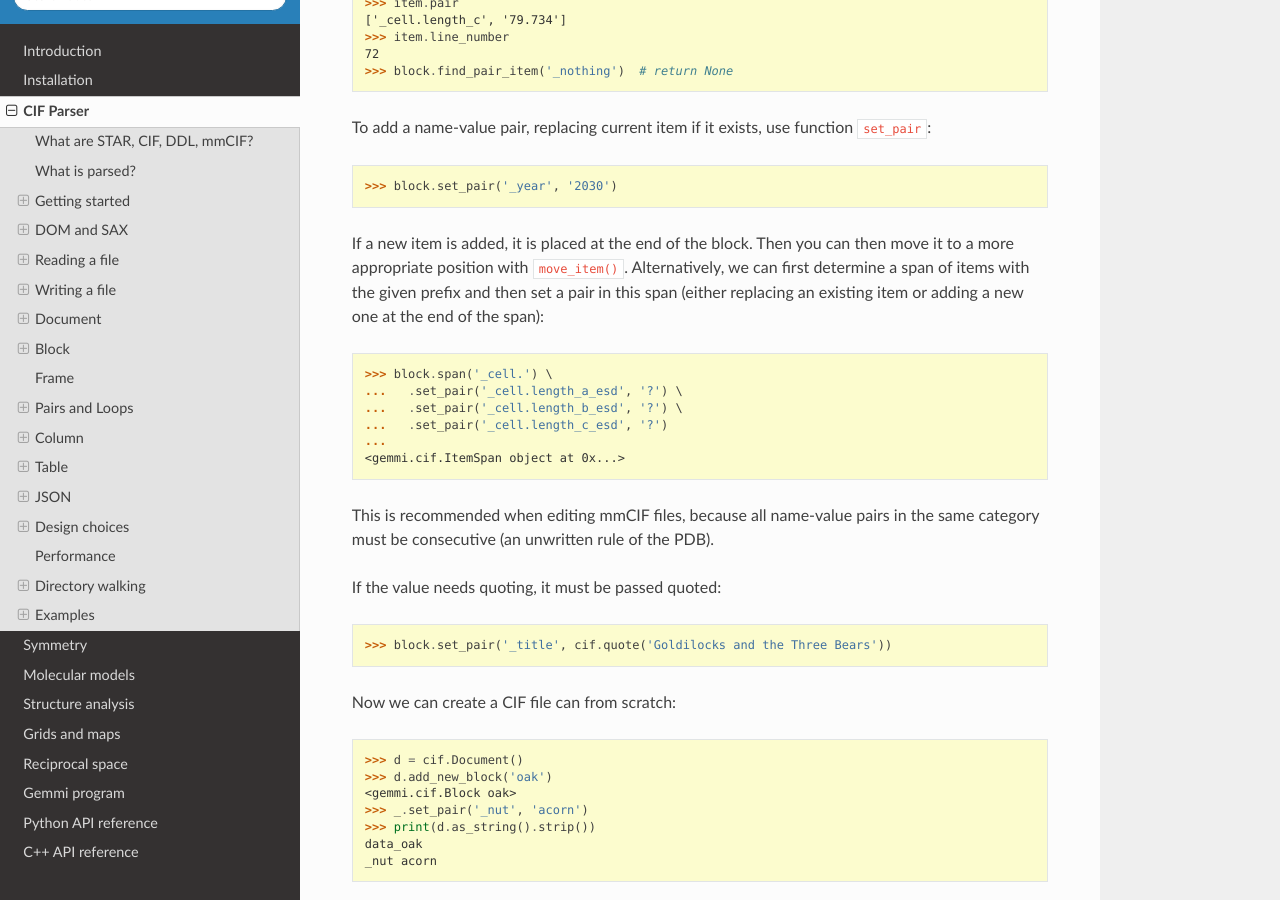
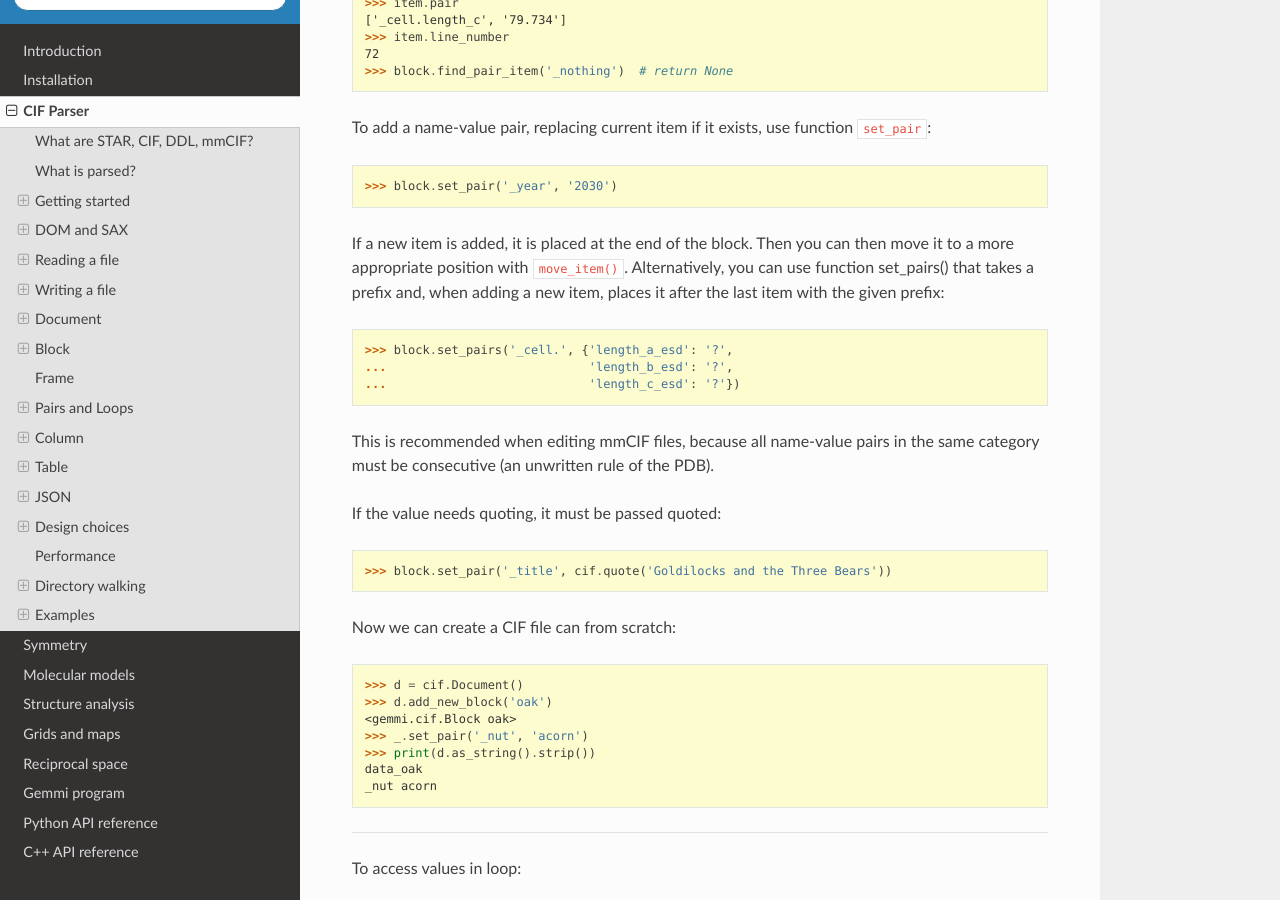
Before and after one commit to project-gemmi/gemmi, a Sphinx documentation site: the page built from docs/cif.rst, in a window 1280 px wide and 900 px high, scrolled down 14397 px. Built offline with Sphinx 7.4.7 and the Read the Docs theme 2.0.0, drawn with Linux system fonts in a browser that asks for light colours.

Commit message:
change python API: Block.span().set_pair() -> Block.set_pairs()

```diff
--- a/docs/cif.rst
+++ b/docs/cif.rst
@@ -746,18 +746,14 @@ use function ``set_pair``:
 
 If a new item is added, it is placed at the end of the block.
 Then you can then move it to a more appropriate position with ``move_item()``.
-Alternatively, we can first determine a span of items with the given prefix
-and then set a pair in this span (either replacing an existing item
-or adding a new one at the end of the span):
-
-.. doctest::
-
-  >>> block.span('_cell.') \
-  ...   .set_pair('_cell.length_a_esd', '?') \
-  ...   .set_pair('_cell.length_b_esd', '?') \
-  ...   .set_pair('_cell.length_c_esd', '?')
-  ...  # doctest: +ELLIPSIS
-  <gemmi.cif.ItemSpan object at 0x...>
+Alternatively, you can use function set_pairs() that takes a prefix and,
+when adding a new item, places it after the last item with the given prefix:
+
+.. doctest::
+
+  >>> block.set_pairs('_cell.', {'length_a_esd': '?',
+  ...                            'length_b_esd': '?',
+  ...                            'length_c_esd': '?'})
 
 This is recommended when editing mmCIF files, because all name-value pairs
 in the same category must be consecutive (an unwritten rule of the PDB).
```
Also changed, not shown: 2 other files.
